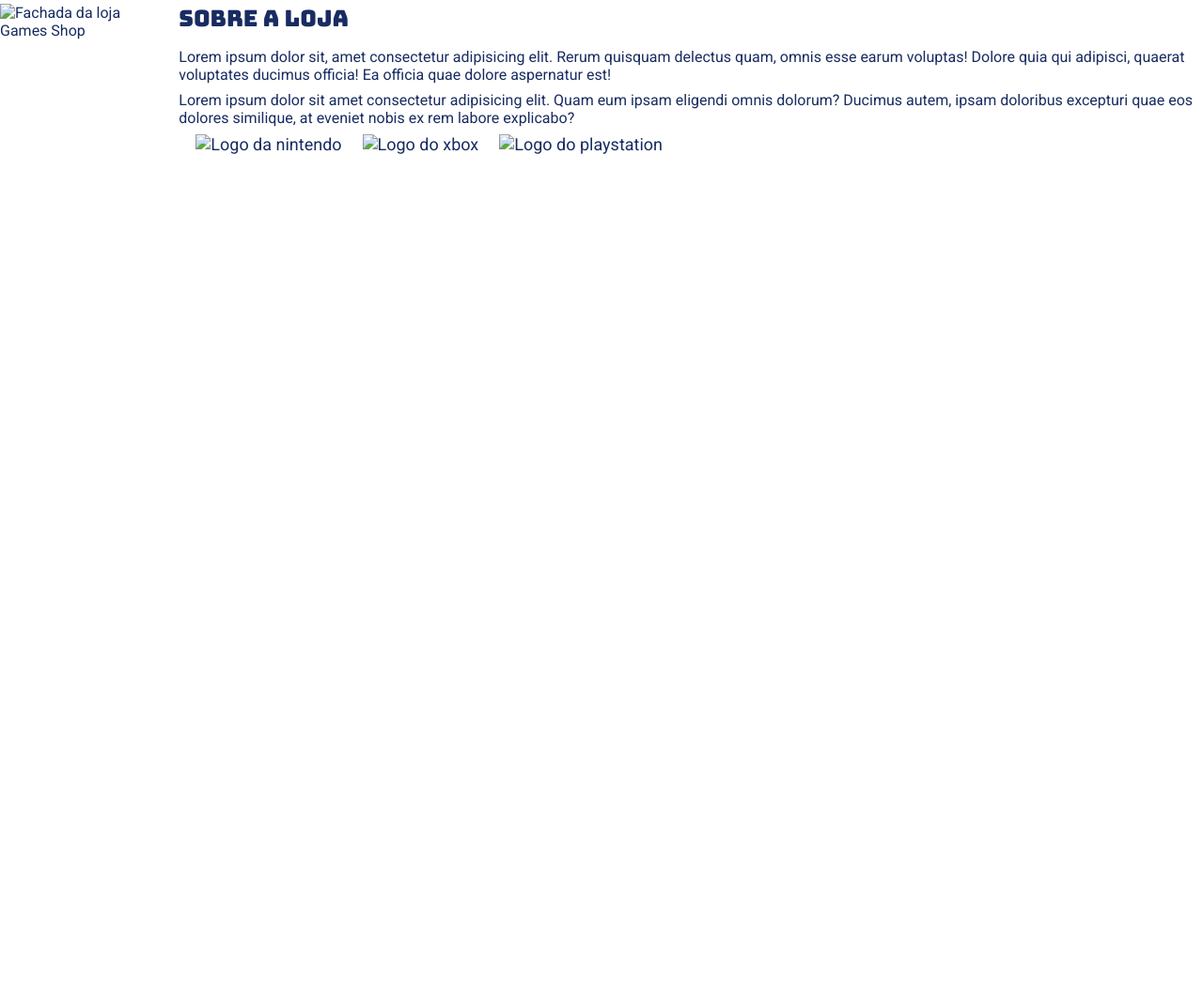
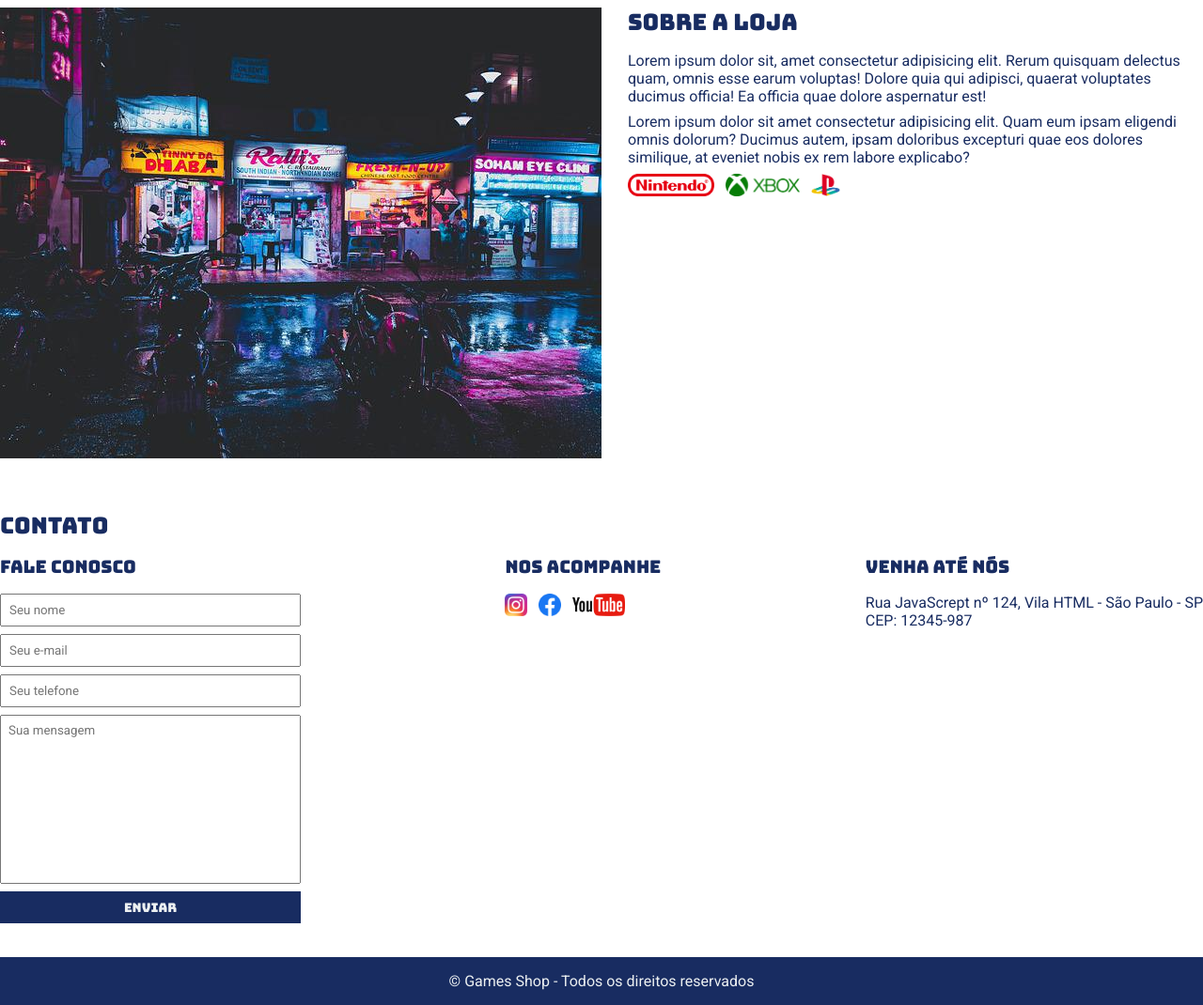
Before and after one commit to otavioajr/site_gamesshop, a plain HTML site: page index.html in a window 1280 px wide. Shown: the part 95-1165 px from the top of the page at 94% size. Before the commit the page ends 800 px from the top, so only its background shows below. Drawn offline with Linux system fonts and the light colour scheme.

Commit message:
inserindo as imagens

```diff
--- a/index.html
+++ b/index.html
@@ -19,13 +19,13 @@
             <h1>Games Shop</h1>
             <nav>
                 <ul>
-                    <li><a href="#">Sobre a loja</a></li>
-                    <li><a href="#">Contato</a></li>
+                    <li><a href="#about">Sobre a loja</a></li>
+                    <li><a href="#contact">Contato</a></li>
                 </ul>
             </nav>
         </div>
     </header>
-    <section>
+    <section id="about">
         <div class="container">
             <img class="store-front" src="./imagens/loja.jpg" alt="Fachada da loja Games Shop" />
             <div>
@@ -50,6 +50,57 @@
             </div>
         </div>
     </section>
+    <section id="contact">
+        <div class="container">
+            <h2>Contato</h2>
+            <div class="contact-methods">
+                <div>
+                    <h3>Fale conosco</h3>
+                    <form>
+                        <input type="text" name="" id="" placeholder="Seu nome" required />
+                        <input type="email" name="" id="" placeholder="Seu e-mail" required />
+                        <input type="tel" name="" id="" placeholder="Seu telefone" />
+                        <textarea name="" id="" placeholder="Sua mensagem" required></textarea>
+                        <button type="submit">Enviar</button>
+                    </form>
+                </div>
+                <div>
+                    <h3>Nos acompanhe</h3>
+                    <ul class="social-links">
+                        <li>
+                            <a href="#" title="Siga-nos no Instagram">
+                                <img src="./imagens/instagram.png" alt="Logo instagram">
+                            </a>
+                        </li>
+                        <li>
+                            <a href="#" title="Siga-nos no Facebook">
+                                <img src="./imagens/facebook.png" alt="Logo Facebook">
+                            </a>
+                        </li>
+                        <li>
+                            <a href="#" title="Veja-nos no YouTube">
+                                <img src="./imagens/youtube.png" alt="Logo YouTube">
+                            </a>
+                        </li>
+                    </ul>
+                </div>
+                <div>
+                    <h3>Venha até nós</h3>
+                    <p>
+                        Rua JavaScrept nº 124, Vila HTML - São Paulo - SP <br />
+                        CEP: 12345-987
+                    </p>
+                </div>
+            </div>
+        </div>
+    </section>
+    <footer>
+        <div class="container">
+            <p>
+                &copy; Games Shop - Todos os direitos reservados
+            </p>
+        </div>
+    </footer>
 </body>
 
 </html>
--- a/main.css
+++ b/main.css
@@ -5,12 +5,14 @@
 }
 
 header,
-section h2 {
+section h2,
+section h3,
+form button {
     font-family: 'Bungee', cursive;
     font-weight: normal;
 }
 
-body {
+body, input, textarea {
     font-family: 'Roboto', sans-serif;
 }
 
@@ -26,8 +28,14 @@ header { /* Estilizando o cabeçalho com a cor do texto e a cor de fundo*/
     padding: 16px 0;
 }
 
-header nav li,
-.brands-list li { /* Definindo o estilo de apresenatação do menu e a margem para separar os elementos a esquerda */
+header h1,
+section h2,
+section h3,
+form button {
+    font-weight: normal;
+}
+
+header nav li { /* Definindo o estilo de apresenatação do menu e a margem para separar os elementos a esquerda */
     display: inline;
     margin-left: 18px;
     font-size: 18px;
@@ -39,13 +47,13 @@ header nav li a { /* Estilizando os links do menu com a cor do texto, removendo
 }
 
 header .container,
-section .container { /* Estilizando os containers específicos */
+section .container {
     display: flex;
     align-items: center;
     justify-content: space-between;
 }
 
-.brands-list img { /* Definindo o tamanho dos logos das empresas */
+.brands-list img {
     height: 24px;
 }
 
@@ -53,19 +61,89 @@ section .container {
     align-items: flex-start;
 }
 
+.brands-list li {
+    display: inline;
+}
+
+.brands-list img{
+    margin-right: 8px;
+}
+
+.store-front {
+    margin-right: 28px;
+}
+
 section {
-    padding: 24px 0;
+    padding: 28px 0;
     color: #182C61;
 }
 
-.store-front {
-    margin-right: 32px;
-}
-
-section h2 {
+section h2{
     margin-bottom: 16px;
 }
 
 section p {
     margin-bottom: 8px;
 }
+
+.social-links img {
+    height: 24px;
+}
+
+.social-links li {
+    display: inline;
+    margin-right: 8px;
+}
+
+.social-links li a {
+    text-decoration: none;
+}
+
+#contact .container {
+    display: block;
+}
+
+.contact-methods {
+    display: flex;
+    justify-content: space-between;
+}
+
+form input,
+textarea,
+button {
+    display: block;
+    width: 320px;
+    margin-bottom: 8px;
+    padding: 8px;
+}
+
+form textarea {
+    resize: none;
+    height: 180px;
+}
+
+section h3 {
+    margin-bottom: 16px;
+}
+
+form button {
+    background-color: #182C61;
+    color: #ecf0f1;
+    border: none;
+    cursor: pointer;
+}
+
+form button:hover {
+    background-color: #182b61d8;
+}
+
+input:focus, textarea:focus {
+    outline-color: #182C61;
+}
+
+footer {
+    background-color: #182C61;
+    color: #ecf0f1;
+    padding: 16px 0;
+    text-align: center;
+}
```
Also changed, not shown: imagens/facebook.png (added), imagens/instagram.png (added), imagens/loja.jpg (added), imagens/nintendo.png (added), imagens/playstation.png (added), imagens/xbox.png (added), imagens/youtube.png (added), media/imagem_module 3.jpg (deleted), 1 other file.
